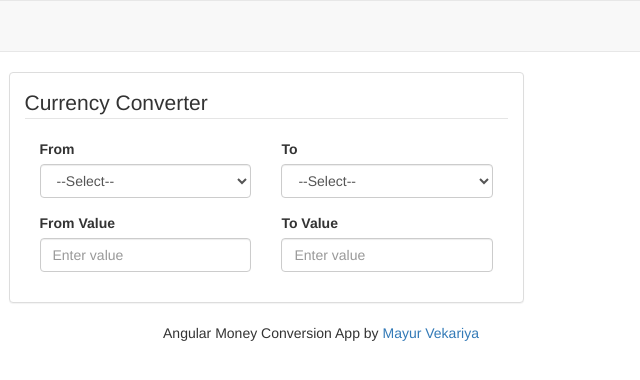
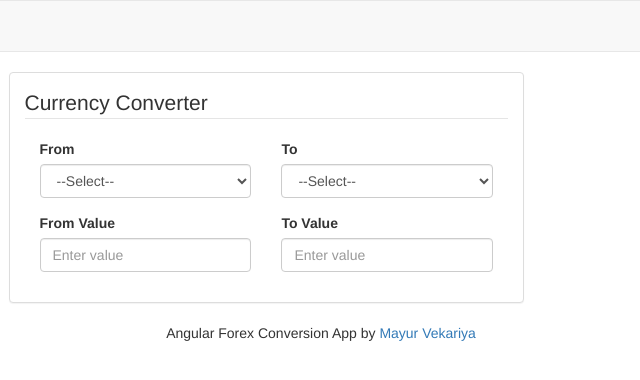
Before and after one commit to zahedbri/Forex-Conversion, a website: page app/index.html in a window 1280 px wide. Shown: the full height of the page, 319-959 px from the left. Drawn offline with nearby package versions, Linux system fonts and the light colour scheme; some packages are replaced by stand-ins of ours; no server answers.

Commit message:
Update index.html

```diff
--- a/app/index.html
+++ b/app/index.html
@@ -34,7 +34,7 @@
 
 <footer class="footer text-center">
     <div class="container">
-        <p>Angular Money Conversion App by <a href="https://github.com/mayur9210" target="_blank">Mayur Vekariya</a></p>
+        <p>Angular Forex Conversion App by <a href="https://github.com/mayur9210" target="_blank">Mayur Vekariya</a></p>
     </div>
 </footer>
 </html>
```
